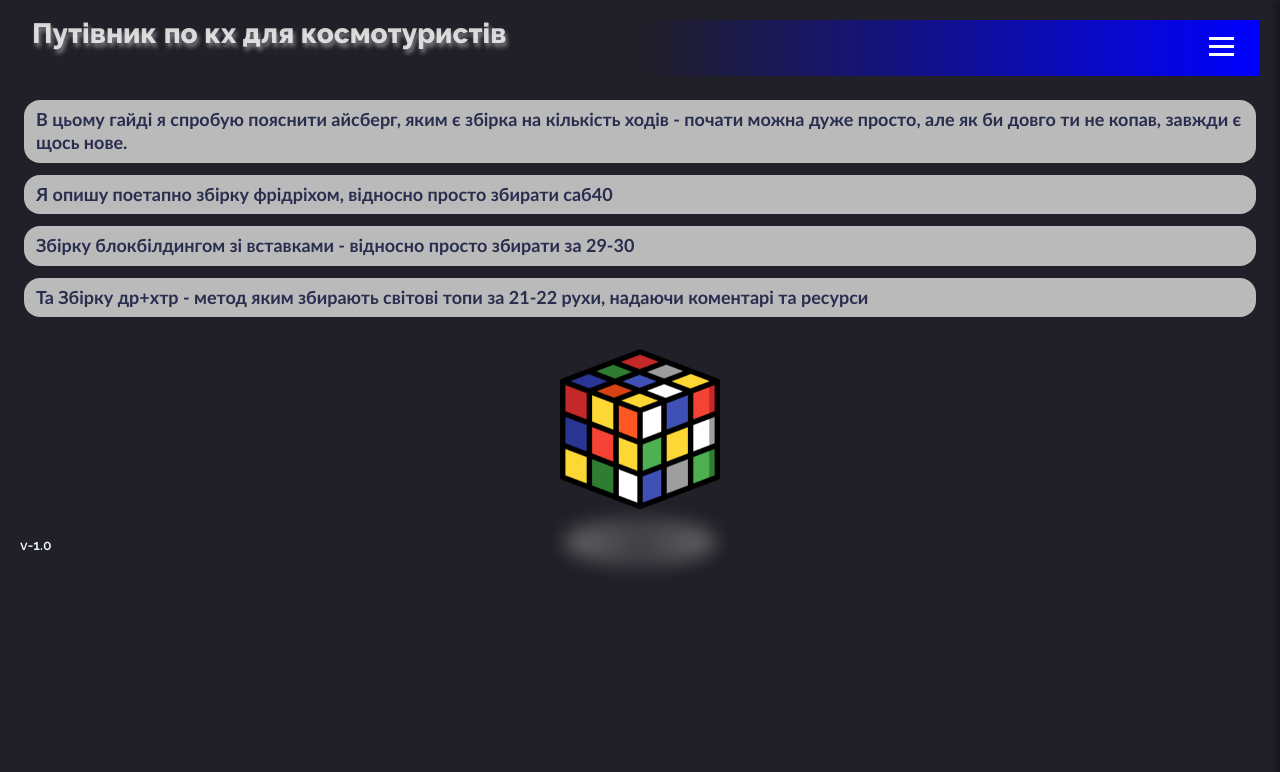
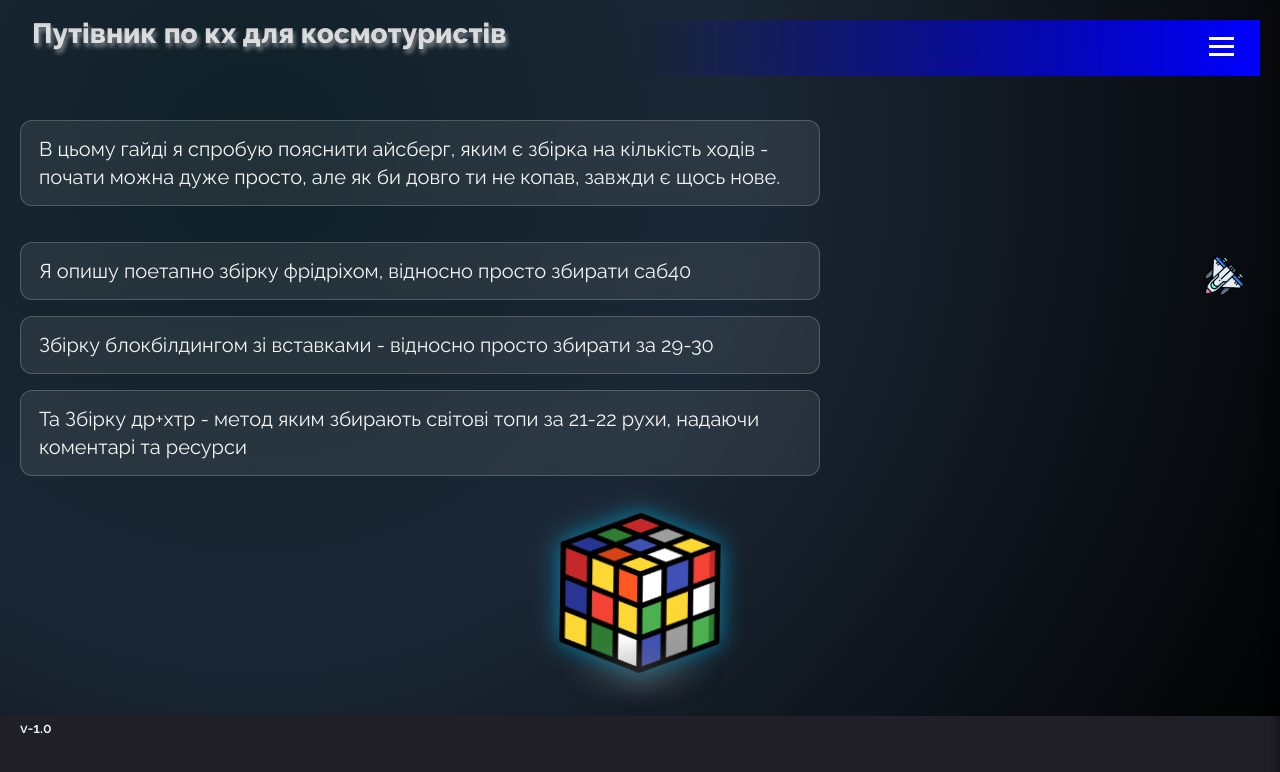
Before and after one commit to Jey2507/Hitchhiker-s_Guide_to_FMC, a React (Vite) app: page / in a window 1280 px wide. Shown: the top 772 px of the page. Built offline with nearby package versions, Linux system fonts and the light colour scheme.

Commit message:
Update HomePage.module.css

```diff
--- a/src/pages/HomePage/HomePage.module.css
+++ b/src/pages/HomePage/HomePage.module.css
@@ -8,12 +8,15 @@
   padding-left: 12px;
   height: 56px;
   text-shadow: 2px 4px 4px rgba(223, 222, 222, 0.5);
-    background: linear-gradient(to right, transparent,transparent, blue);
+  background: linear-gradient(to right, transparent, transparent, blue);
 }
 
 .container {
-    padding: 20px 20px 200px 20px;
+  padding: 20px 20px 240px 20px;
   position: relative;
+  background: radial-gradient(circle at 20% 20%, #0f2027, #1b2735 40%, #000000 100%);
+  background-attachment: fixed;
+  background-size: cover;
 }
 
 .imagePlanet {
@@ -25,12 +28,11 @@
 }
 
 .imageSpace {
-    width: 80px;
+  width: 40px;
   position: absolute;
-    bottom: 110px;
-    left: 790px;
-    rotate: -60deg;
-    display: none;
+  top: 260px;
+  right: 40px;
+  rotate: -133deg;
 }
 
 .imageIce {
@@ -48,135 +50,91 @@
   color: red;
 }
 
+/* ===== Кубик Рубіка з анімацією ===== */
 .imageCubeWrapper {
   width: 160px;
   height: 160px;
   position: absolute;
   left: 50%;
-    bottom: 20px;
+  bottom: 40px;
   transform: translateX(-50%);
+  display: flex;
+  justify-content: center;
+  align-items: center;
 }
-
 
 .imageCube {
   width: 160px;
   height: 160px;
   animation: float 3s ease-in-out infinite;
+  filter: drop-shadow(0 0 12px rgba(0, 200, 255, 0.6));
 }
 
 .shadow {
-    bottom: -10px;
-    left: 50%;
-    transform: translateX(-50%);
+  position: absolute;
+  bottom: -20px;
   width: 160px;
   height: 50px;
-    background: radial-gradient(circle, rgba(114, 112, 115, 0.4), #727073);
+  background: radial-gradient(circle, rgba(114, 112, 115, 0.4), transparent);
   border-radius: 50%;
   filter: blur(10px);
-    z-index: -1;
   animation: shadowChange 3s ease-in-out infinite;
 }
 
 @keyframes float {
-    0% {
-        transform: translateY(0);
-    }
-    50% {
-        transform: translateY(-15px);
-    }
-    100% {
-        transform: translateY(0);
-    }
+  0%, 100% { transform: translateY(0) rotate(0deg); }
+  50% { transform: translateY(-12px) rotate(3deg); }
 }
 
 @keyframes shadowChange {
-    0% {
-        transform: scale(1);
-        opacity: 1;
-    }
-    50% {
-        transform: scale(0.8);
-        opacity: 0.7;
-    }
-    100% {
-        transform: scale(1);
-        opacity: 1;
-    }
+  0%, 100% { transform: scale(1); opacity: 1; }
+  50% { transform: scale(0.8); opacity: 0.7; }
 }
 
+/* ===== Текстові блоки з glassmorphism ===== */
 .guideContainer {
-    /* border: 2px solid rgba(240, 248, 255, 0.908); */
-    padding: 0px 4px 16px 4px;
-    border-radius: 12px;
-    gap: 12px;
-    width: 100%;
   display: flex;
   flex-direction: column;
+  gap: 16px;
+  width: 100%;
+  max-width: 800px;
 }
 
-.guideContainer p:nth-child(1) {
-    border-radius: 16px;
-    width: 100%;
-    padding: 8px 12px;
-    font-size: 18px;
-    font-weight: 600;
-    font-family: 'Gill Sans', 'Gill Sans MT', Calibri, 'Trebuchet MS', sans-serif;
-    color: rgba(1, 7, 47, 0.782);
-    background-color: rgba(198, 198, 198, 0.934);
+.guideContainer p {
+  background: rgba(255, 255, 255, 0.08);
+  backdrop-filter: blur(6px);
+  border: 1px solid rgba(255, 255, 255, 0.2);
+  border-radius: 12px;
+  padding: 14px 18px;
+  font-size: 20px;
+  line-height: 1.4;
+  color: #f5f5f5;
+  position: relative;
+  transition: transform 0.3s ease, box-shadow 0.3s ease;
 }
 
-.guideContainer p:nth-child(2) {
-    border-radius: 16px;
-    width: 100%;
-    padding: 8px 12px;
-    font-size: 18px;
-    font-weight: 600;
-    font-family: 'Gill Sans', 'Gill Sans MT', Calibri, 'Trebuchet MS', sans-serif;
-    color: rgba(1, 7, 47, 0.782);
-    background-color: rgba(198, 198, 198, 0.934);
+.guideIntro {
+  margin: 0;
 }
 
-.guideContainer p:nth-child(3) {
-    border-radius: 16px;
-    width: 100%;
-    padding: 8px 12px;
-    font-size: 18px;
-    font-weight: 600;
-    font-family: 'Gill Sans', 'Gill Sans MT', Calibri, 'Trebuchet MS', sans-serif;
-    color: rgba(1, 7, 47, 0.782);
-    background-color: rgba(198, 198, 198, 0.934);
+.guideIntro:nth-child(1) {
+    margin: 20px 0px;
 }
 
-.guideContainer p:nth-child(4) {
-    border-radius: 16px;
-    width: 100%;
-    padding: 8px 12px;
-    font-size: 18px;
-    font-weight: 600;
-    font-family: 'Gill Sans', 'Gill Sans MT', Calibri, 'Trebuchet MS', sans-serif;
-    color: rgba(1, 7, 47, 0.782);
-    background-color: rgba(198, 198, 198, 0.934);
+.guideIntro:nth-child(2) {
+    border: 1px solid rgba(255, 255, 255, 0.2);
 }
 
 
-.guideIntro {
-    margin: 0;
-    padding: 0;
-    color: rgba(240, 248, 255, 0.908);
-    font-size: 24px;
-    line-height: 1.3;
-}
-
 .guideIntroOther {
   margin: 0;
-    padding: 0;
+  padding: 8px;
   width: 600px;
   color: rgba(240, 248, 255, 0.908);
-    font-size: 24px;
+  font-size: 20px;
   line-height: 1.3;
   align-self: flex-end;
   border: 2px dashed whitesmoke;
-    padding: 8px;
   border-radius: 12px;
   text-align: center;
   display: none;
```
Lines whose indentation alone changed are shown as unchanged.
